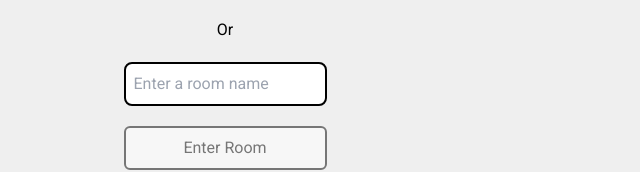
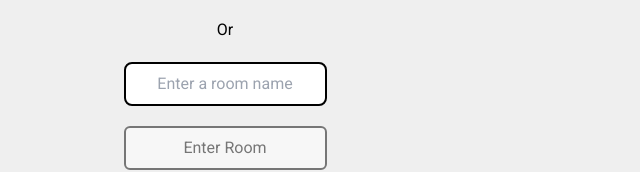
Before and after one commit to JKaram/Shatzen, a Next.js app in the folder apps/web/: page / in a window 1280 px wide. Shown: the part 302-474 px from the top of the page, without its empty margins (415-1055 px from the left). Built offline with nearby package versions, Linux system fonts and the light colour scheme.

Commit message:
chore: center placholder text

```diff
--- a/apps/web/components/input.tsx
+++ b/apps/web/components/input.tsx
@@ -14,7 +14,7 @@ export default function Input({
   return (
     <input
       {...rest}
-      className="p-2 border-2 border-black rounded-lg w-full max-w-[13rem] mx-auto focus:border-red-500 focus:outline-none"
+      className="p-2 border-2 text-center border-black rounded-lg w-full max-w-[13rem] mx-auto focus:border-red-500 focus:outline-none"
       onChange={onChange}
       placeholder={placeholder}
     />
```
